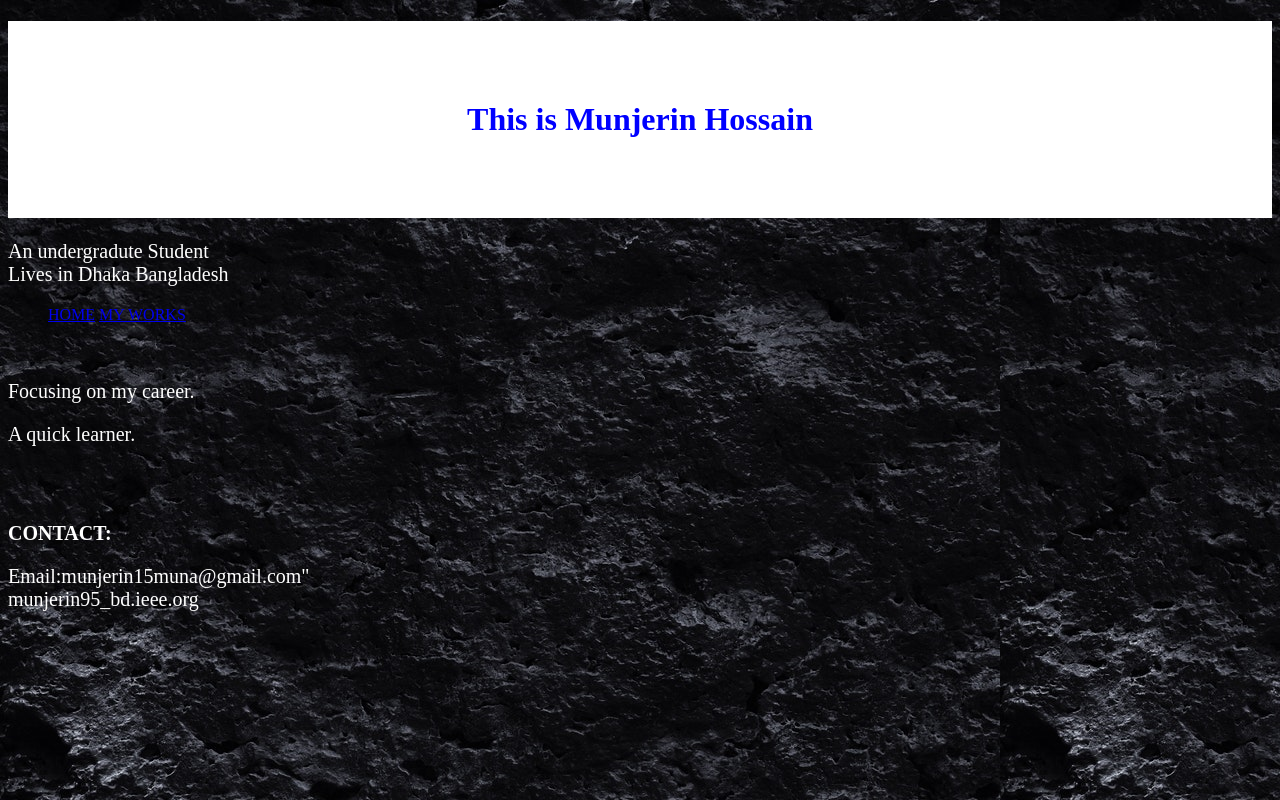
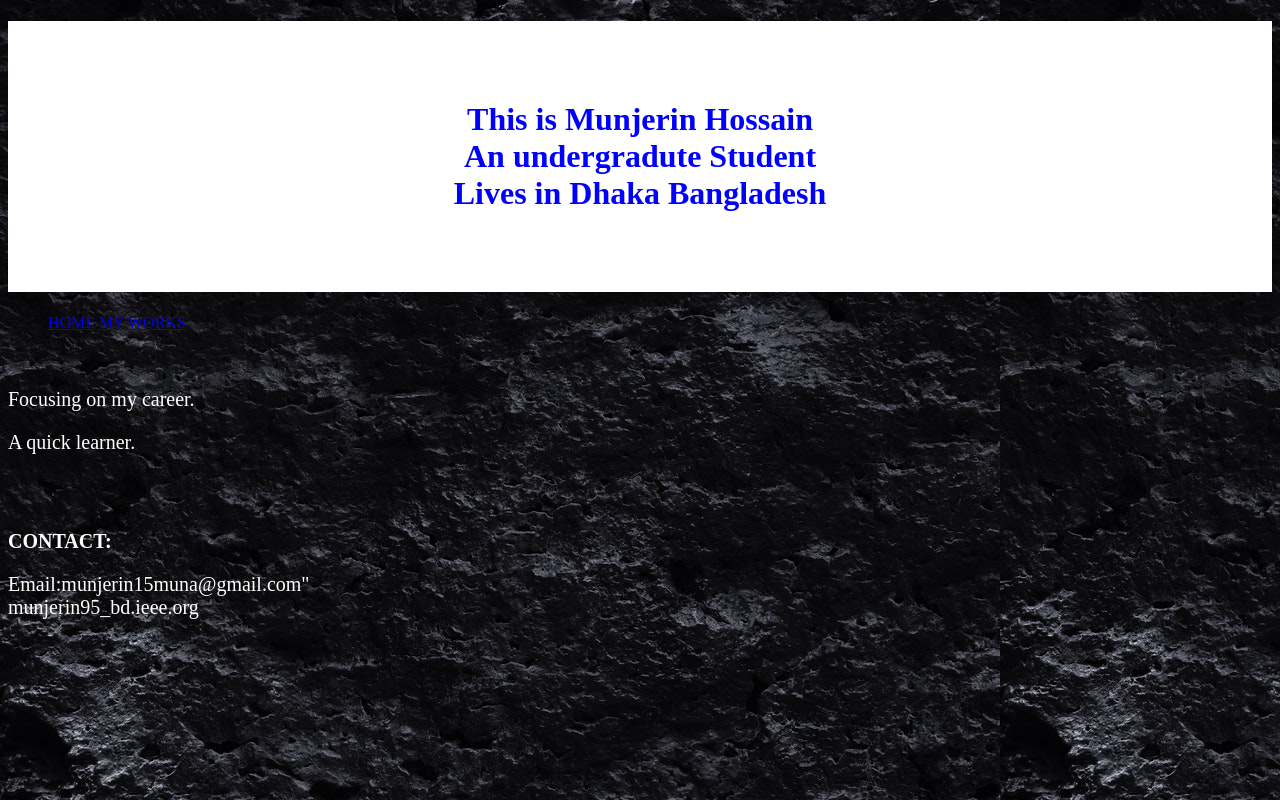
Before and after one commit to MunjerinHossain/MunjerinHossain.github.io, a plain HTML site: page index.html in a window 1280 px wide. Drawn offline with Linux system fonts and the light colour scheme.

Commit message:
Update index.html

```diff
--- a/index.html
+++ b/index.html
@@ -5,8 +5,7 @@
 </head>
 <body>
 	<div id="BANNER">
-		<h1 align="center">This is Munjerin Hossain</h1>
-		<p>An undergradute Student<br>Lives in Dhaka Bangladesh</p>
+		<h1 align="center">This is Munjerin Hossain<br>An undergradute Student<br>Lives in Dhaka Bangladesh</h1>
 	</div>
 		<div id="navBar">
 			<ul>
```
